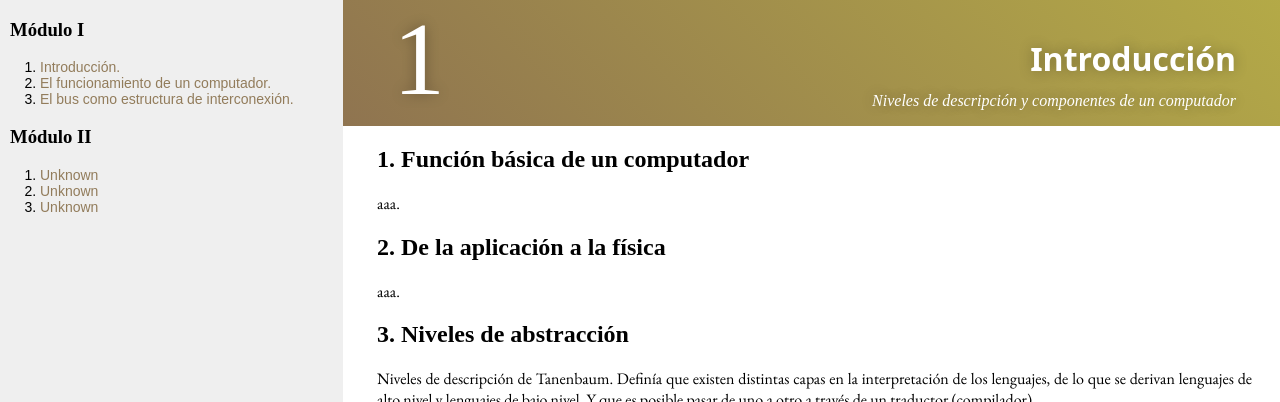
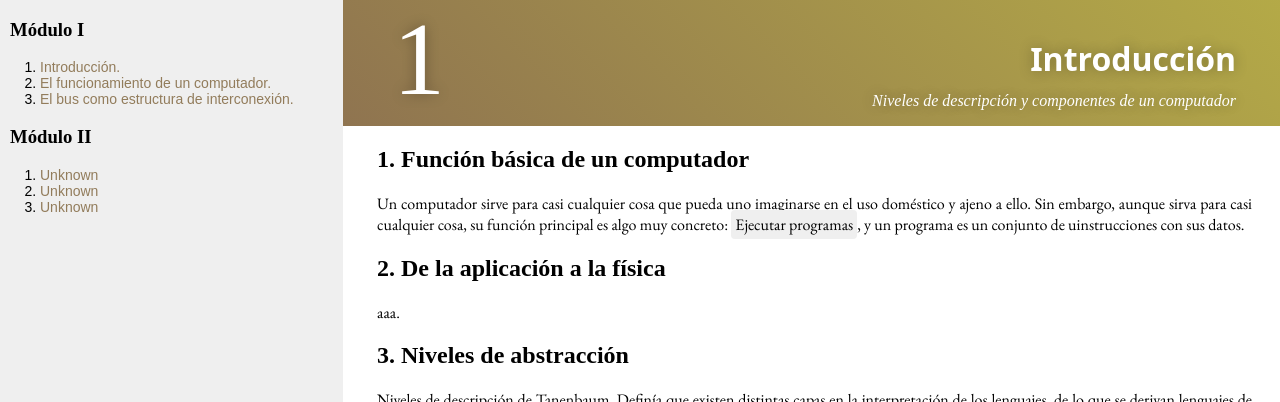
Before and after one commit to dkaerit/EDC, a Jekyll site: the page built from _posts/2020-10-05-TEMA01.md, in a window 1280 px wide and 900 px high, cut to the strip 0-402 px from the top of the window. Built offline with Jekyll 4.4.1, drawn with Linux system fonts in a browser that asks for light colours; some web fonts are replaced.

Commit message:
Update 2020-10-05-TEMA01.md

```diff
--- a/_posts/2020-10-05-TEMA01.md
+++ b/_posts/2020-10-05-TEMA01.md
@@ -8,7 +8,7 @@ layout: post
 </div>
 
 ## 1. Función básica de un computador
-aaa.
+Un computador sirve para casi cualquier cosa que pueda uno imaginarse en el uso doméstico y ajeno a ello. Sin embargo, aunque sirva para casi cualquier cosa, su función principal es algo muy concreto: `Ejecutar programas`, y un programa es un conjunto de uinstrucciones con sus datos.
 
 ## 2. De la aplicación a la física
 aaa.
```
